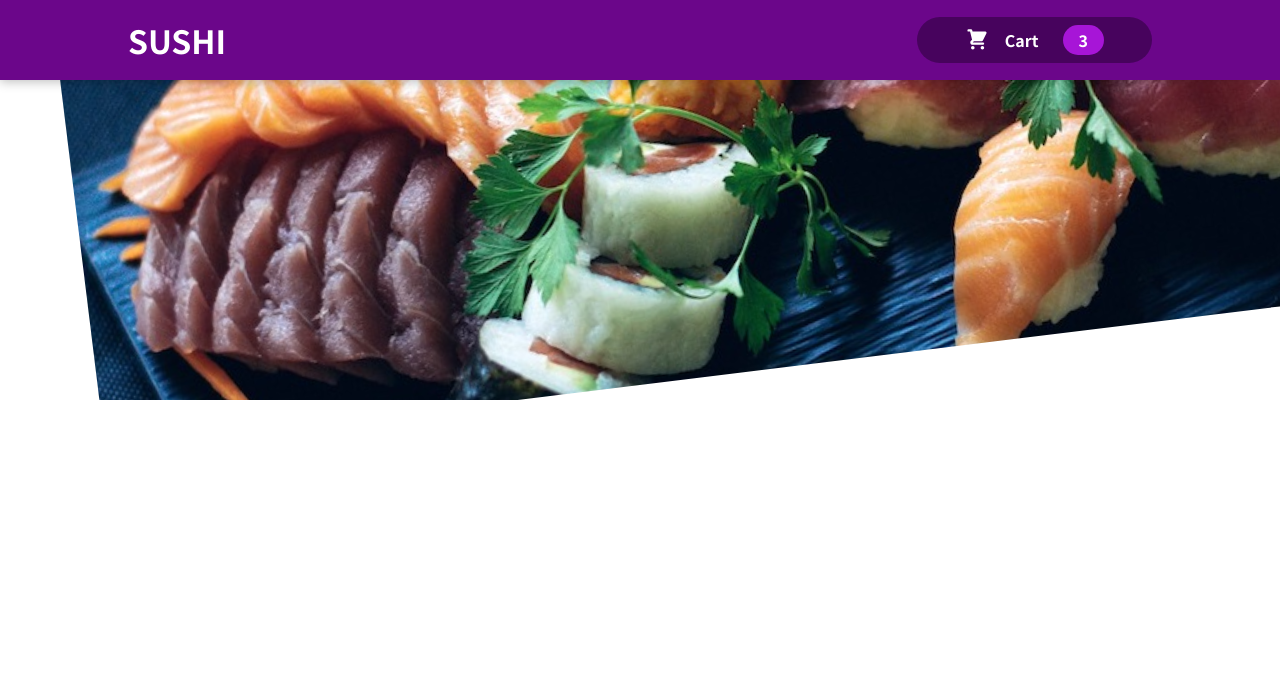
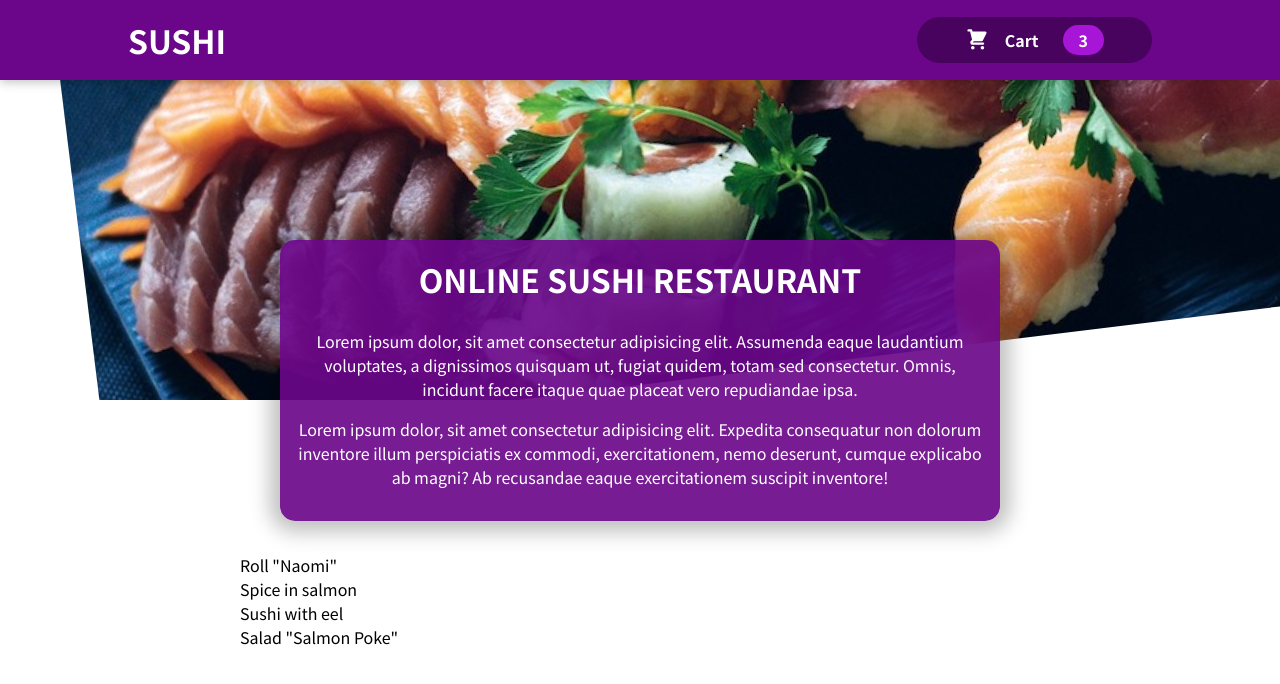
Before and after one commit to s-p-ko/sushi, a React (Create React App) app: page / in a window 1280 px wide. Shown: the top 684 px of the page. Built offline with nearby package versions, Linux system fonts and the light colour scheme.

Commit message:
Add meals components

```diff
--- a/src/App.js
+++ b/src/App.js
@@ -1,10 +1,14 @@
 import React from 'react';
 import Header from './components/Layout/Header';
+import Meals from './components/Meals/Meals';
 
 const App = () => {
   return (
     <>
       <Header />
+      <main>
+        <Meals />
+      </main>
     </>
   );
 };
--- /dev/null
+++ b/src/components/Meals/MealList.js
@@ -0,0 +1,41 @@
+import styles from './MealList.module.css';
+
+const MEALS = [
+  {
+    id: 'm1',
+    name: 'Roll "Naomi"',
+    description:
+      'Philadelphia cheese, chicken fillet, masago, tomato, cucumber, sesame',
+    price: 11.99,
+  },
+  {
+    id: 'm2',
+    name: 'Spice in salmon',
+    description: 'Rice, salmon, spice sauce',
+    price: 3.99,
+  },
+  {
+    id: 'm3',
+    name: 'Sushi with eel',
+    description: 'Smoked eel, unagi sauce, sesame',
+    price: 4.99,
+  },
+  {
+    id: 'm4',
+    name: 'Salad "Salmon Poke"',
+    description: 'Rice, salmon, cucumber, chuka, nori, tuna chips, nut sauce',
+    price: 7.99,
+  },
+];
+
+const MealList = () => {
+  const mealList = MEALS.map((meal) => <li key={meal.id}>{meal.name}</li>);
+
+  return (
+    <section className={styles.meals}>
+      <ul>{mealList}</ul>
+    </section>
+  );
+};
+
+export default MealList;
--- /dev/null
+++ b/src/components/Meals/MealList.module.css
@@ -0,0 +1,24 @@
+.meals {
+  max-width: 50rem;
+  width: 90%;
+  margin: 2rem auto;
+  animation: meals-appear 1s ease-out forwards;
+}
+
+.meals ul {
+  list-style: none;
+  margin: 0;
+  padding: 0;
+}
+
+@keyframes meals-appear {
+  from {
+    opacity: 0;
+    transform: translateY(3rem);
+  }
+
+  to {
+    opacity: 1;
+    transform: translateY(0);
+  }
+}
--- /dev/null
+++ b/src/components/Meals/Meals.js
@@ -0,0 +1,14 @@
+import PromoText from './PromoText';
+import MealList from './MealList';
+import React from 'react';
+
+const Meals = () => {
+  return (
+    <>
+      <PromoText />
+      <MealList />
+    </>
+  );
+};
+
+export default Meals;
--- /dev/null
+++ b/src/components/Meals/PromoText.js
@@ -0,0 +1,23 @@
+import styles from './PromoText.module.css';
+
+const PromoText = () => {
+  return (
+    <section className={styles['promo-text']}>
+      <h2>ONLINE SUSHI RESTAURANT</h2>
+      <p>
+        Lorem ipsum dolor, sit amet consectetur adipisicing elit. Assumenda
+        eaque laudantium voluptates, a dignissimos quisquam ut, fugiat quidem,
+        totam sed consectetur. Omnis, incidunt facere itaque quae placeat vero
+        repudiandae ipsa.
+      </p>
+      <p>
+        Lorem ipsum dolor, sit amet consectetur adipisicing elit. Expedita
+        consequatur non dolorum inventore illum perspiciatis ex commodi,
+        exercitationem, nemo deserunt, cumque explicabo ab magni? Ab recusandae
+        eaque exercitationem suscipit inventore!
+      </p>
+    </section>
+  );
+};
+
+export default PromoText;
--- /dev/null
+++ b/src/components/Meals/PromoText.module.css
@@ -0,0 +1,18 @@
+.promo-text {
+  text-align: center;
+  max-width: 45rem;
+  width: 90%;
+  margin: auto;
+  margin-top: -10rem;
+  position: relative;
+  background-color: #6b068ae8;
+  color: white;
+  border-radius: 15px;
+  padding: 1rem;
+  box-shadow: 0 1px 20px 10px rgba(0, 0, 0, 0.25);
+}
+
+.promo-text h2 {
+  font-size: 2rem;
+  margin-top: 0;
+}
```
